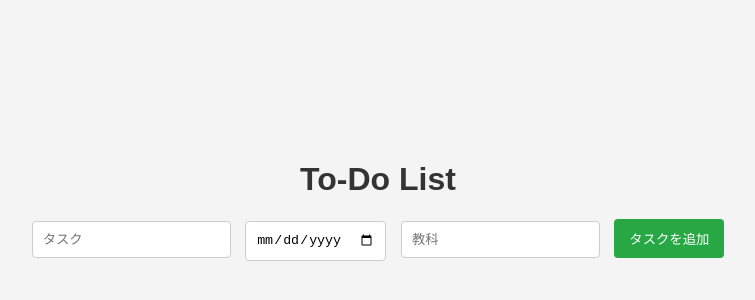
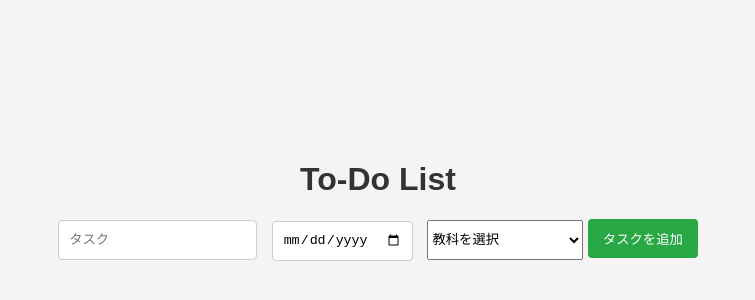
Before and after one commit to ThinkNeko/OLE, a plain HTML site: page client/client.html in a window 1280 px wide. Shown: the part 174-474 px from the top of the page, without its empty margins (262-1017 px from the left). Drawn offline with Linux system fonts and the light colour scheme; no server answers.

Commit message:
+-ドロップダウンメニュー実装
・教科選択をテキスト記入からドロップダウンメニューに変更
・UIの微調整
・

```diff
--- a/client/client.html
+++ b/client/client.html
@@ -6,6 +6,16 @@
     <meta name="viewport" content="width=device-width, initial-scale=1.0">
     <title>To-Do List</title>
     <link rel="stylesheet" href="styles.css">
+    <style>
+        input[type="text"],
+        input[type="date"],
+        select {
+            height: 40px;
+            /* 入力欄と同じ高さに設定 */
+            box-sizing: border-box;
+            /* パディングと境界線を含む */
+        }
+    </style>
 </head>
 
 <body>
@@ -13,7 +23,19 @@
     <form id="task-form">
         <input type="text" id="task-input" placeholder="タスク">
         <input type="date" id="deadline-input" placeholder="期限">
-        <input type="text" id="subject-input" placeholder="教科">
+        <select id="subject-input">
+            <option value="">教科を選択</option>
+            <option value="プログラミング言語論">プログラミング言語論</option>
+            <option value="応用物理Ⅱ">応用物理Ⅱ</option>
+            <option value="OSとデータベース">OSとデータベース</option>
+            <option value="ソフトウェア工学">ソフトウェア工学</option>
+            <option value="技術者倫理">技術者倫理</option>
+            <option value="自動制御">自動制御</option>
+            <option value="電子計測">電子計測</option>
+            <option value="電気材料">電気材料</option>
+            <option value="電気法規">電気法規</option>
+            <option value="工学実験">工学実験</option>
+        </select>
         <button type="submit">タスクを追加</button>
     </form>
     <ul id="task-list"></ul>
```
